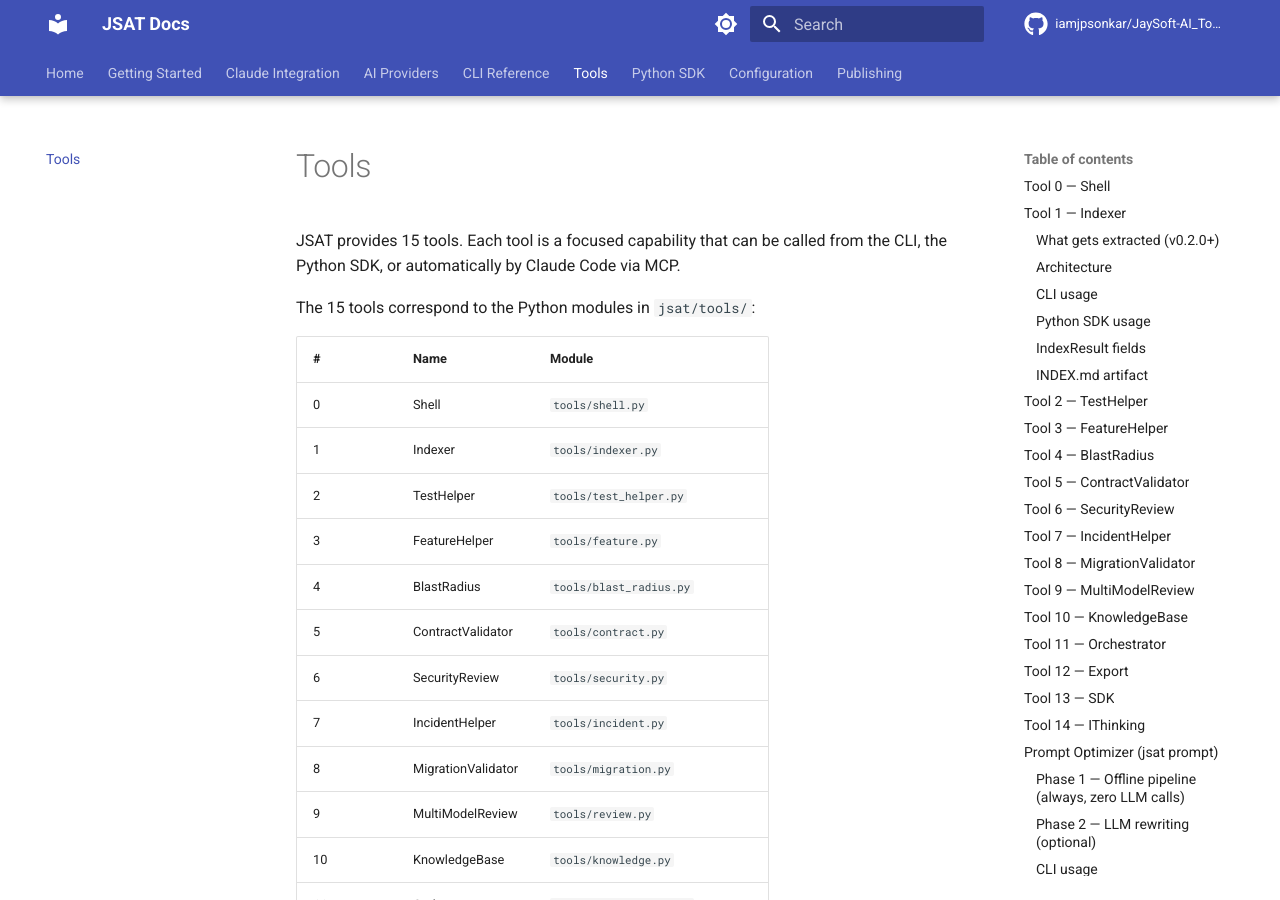
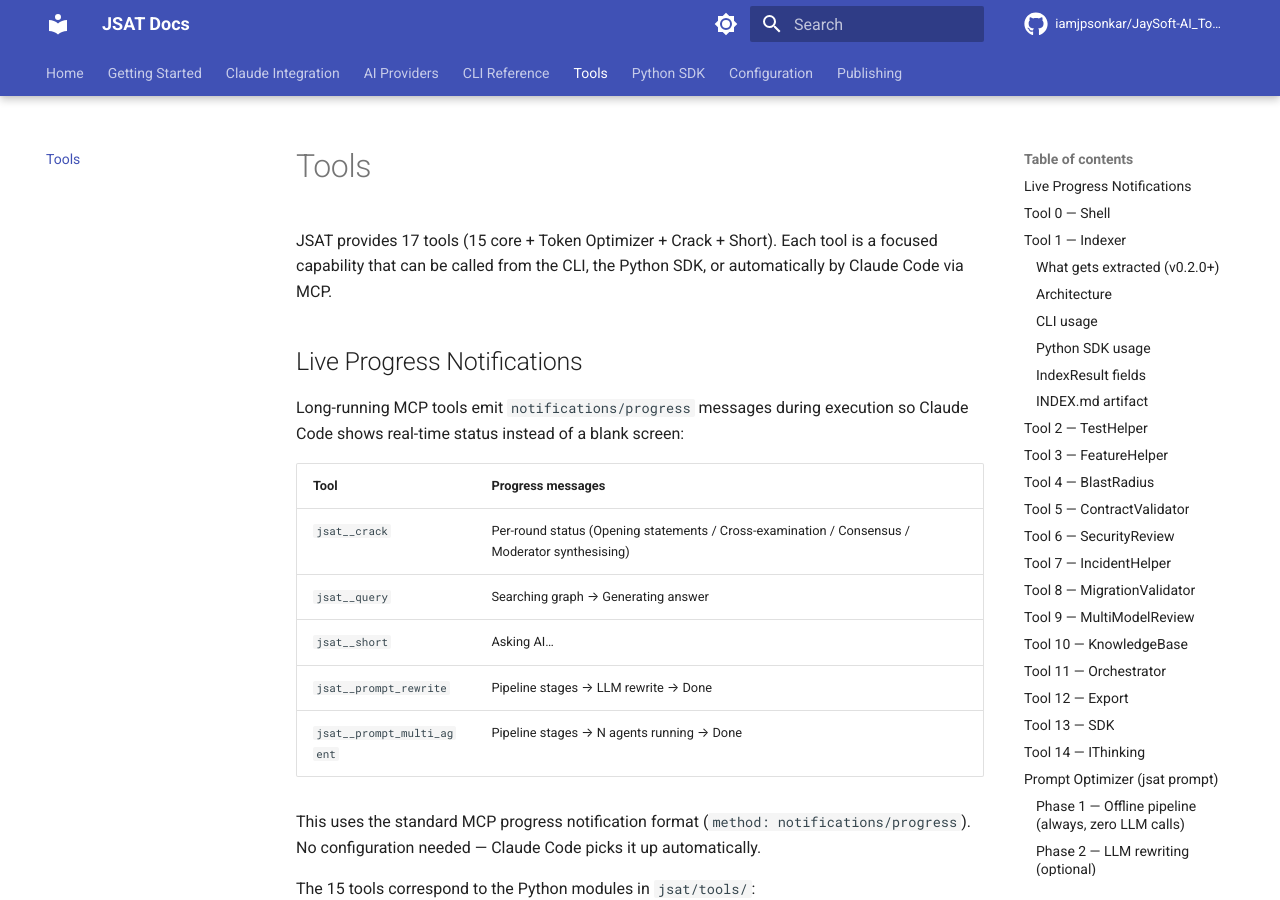
Before and after one commit to iamjpsonkar/JaySoft-AI_Tools, an MkDocs documentation site: the page built from docs/tools.md, in a window 1280 px wide and 900 px high. Built offline with MkDocs 1.6.1 and Material for MkDocs 9.7.7, drawn with Linux system fonts in a browser that asks for light colours; comment, search, counter and statistics services are not loaded; some of the changed text lies outside the part shown.

Commit message:
docs: document live progress notifications (v0.3.3)
README:
  - What is JSAT: mention live progress streaming
  - JSAT Crack section: add progress output example

docs/tools.md:
  - New 'Live Progress Notifications' section at top with tool table
  - Tool 16 (Crack): add progress stage walkthrough
  - Tool 17 (Short): note progress notification on AI call
  - Prompt Optimizer MCP tools: note rewrite streams progress

````diff
--- a/docs/tools.md
+++ b/docs/tools.md
@@ -1,6 +1,20 @@
 # Tools
 
-JSAT provides 15 tools. Each tool is a focused capability that can be called from the CLI, the Python SDK, or automatically by Claude Code via MCP.
+JSAT provides 17 tools (15 core + Token Optimizer + Crack + Short). Each tool is a focused capability that can be called from the CLI, the Python SDK, or automatically by Claude Code via MCP.
+
+## Live Progress Notifications
+
+Long-running MCP tools emit `notifications/progress` messages during execution so Claude Code shows real-time status instead of a blank screen:
+
+| Tool | Progress messages |
+|---|---|
+| `jsat__crack` | Per-round status (Opening statements / Cross-examination / Consensus / Moderator synthesising) |
+| `jsat__query` | Searching graph → Generating answer |
+| `jsat__short` | Asking AI… |
+| `jsat__prompt_rewrite` | Pipeline stages → LLM rewrite → Done |
+| `jsat__prompt_multi_agent` | Pipeline stages → N agents running → Done |
+
+This uses the standard MCP progress notification format (`method: notifications/progress`). No configuration needed — Claude Code picks it up automatically.
 
 The 15 tools correspond to the Python modules in `jsat/tools/`:
 
@@ -709,7 +723,7 @@
 |------|-------------|
 | `jsat__prompt_optimize` | Offline pipeline only — no LLM |
 | `jsat__prompt_diff` | Raw input vs fully optimized prompt as structured diff |
-| `jsat__prompt_rewrite` | Offline + 1 LLM rewrite agent |
+| `jsat__prompt_rewrite` | Offline + 1 LLM rewrite agent (streams progress: pipeline → rewrite → done) |
 | `jsat__prompt_multi_agent` | Offline + up to 3 parallel LLM agents; returns winner |
 
 ### Configuration (`.jsat/config.yaml`)
@@ -903,6 +917,21 @@
 |---|---|
 | `jsat__crack` | Multi-agent war room — architect, security, implementer, tester, skeptic, moderator |
 
+### Live progress
+
+`jsat__crack` streams progress notifications to Claude Code during execution, so you see each stage as it happens rather than waiting for the final result:
+
+```
+⚡ Loading codebase context…
+⚡ Round 1/3: Opening statements…
+⚡ Round 1/3: Moderator synthesising…
+⚡ Round 2/3: Cross-examination…
+⚡ Round 2/3: Moderator synthesising…
+⚡ Round 3/3: Consensus…
+⚡ Round 3/3: Moderator synthesising…
+⚡ Writing discussion document…
+```
+
 ### Graceful degradation
 
 If no AI is configured, each agent returns a structural placeholder based on the task text and graph context (BFS keywords). The discussion still happens — it just uses offline templates instead of LLM completions.
@@ -938,6 +967,8 @@
 |---|---|
 | `jsat__short` | Ask any question with a brevity constraint (≤50 words default) |
 
+`jsat__short` emits a progress notification ("Asking AI…") immediately so Claude Code shows activity during the AI call.
+
 ### Claude Code slash command
 
 ```
````
Also changed, not shown: README.md (+13 -0 lines).
